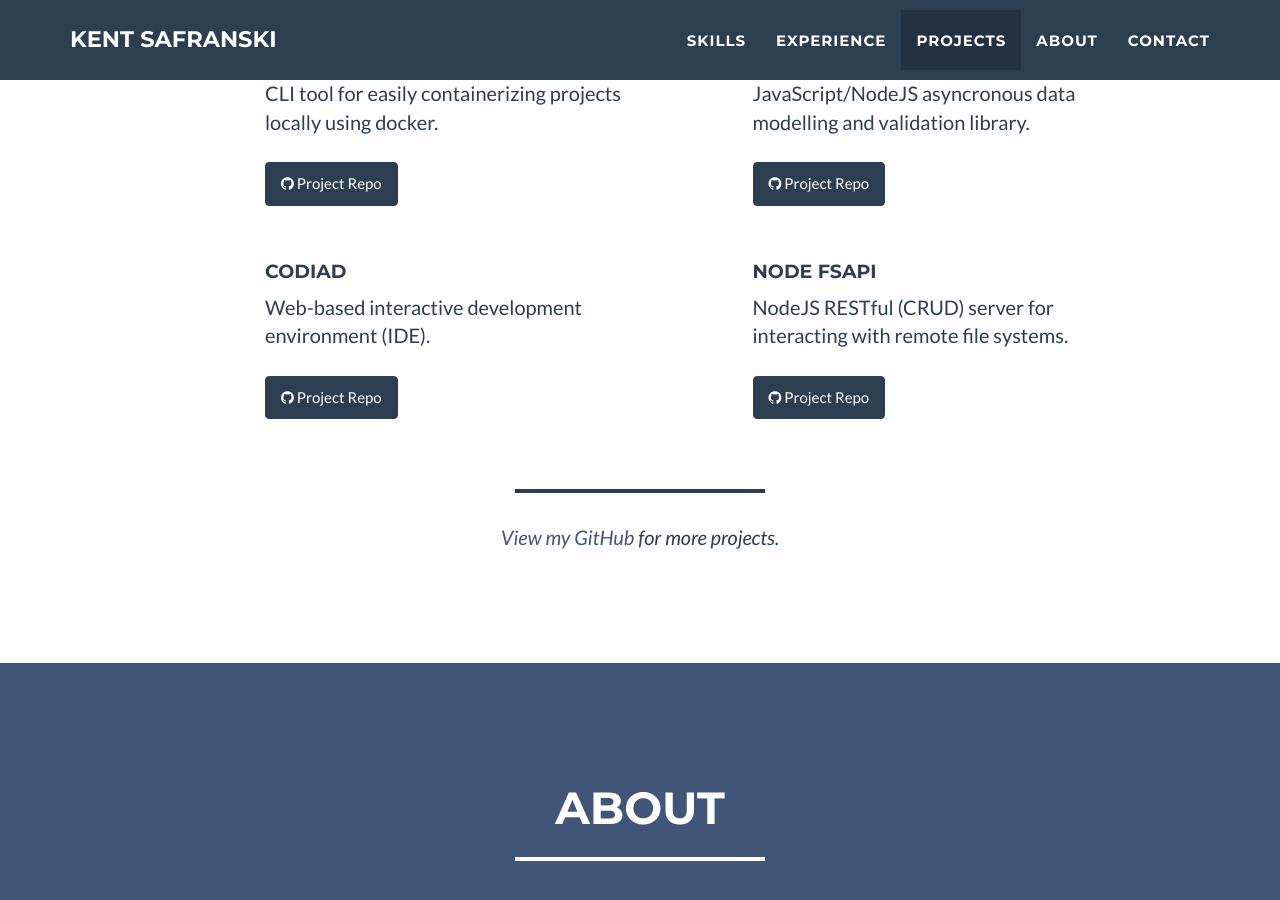
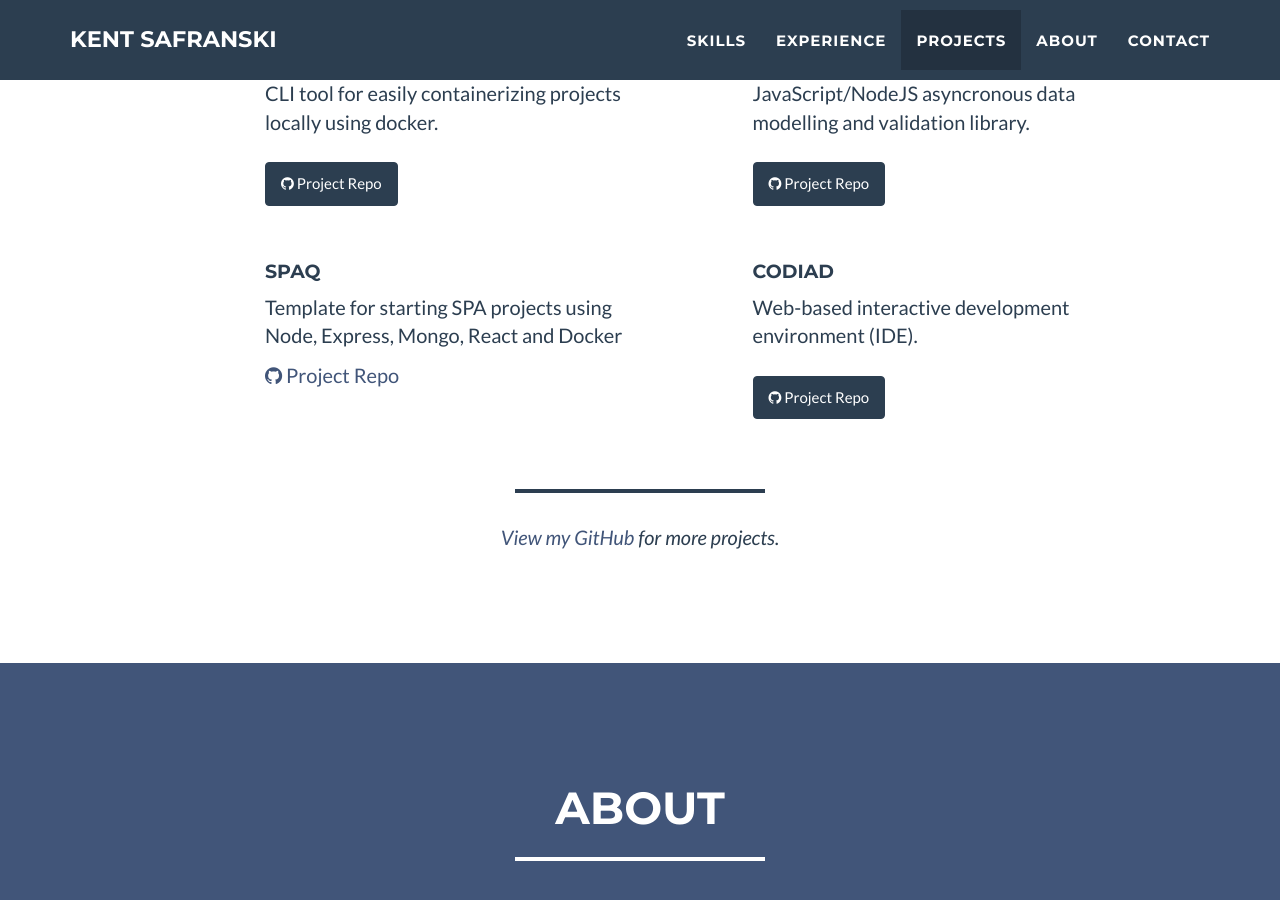
Before and after one commit to ksafranski/ksafranski.github.io, a Jekyll site: the page built from index.html, in a window 1280 px wide and 900 px high, scrolled down 3827 px. Built offline with Jekyll 4.4.1, drawn with Linux system fonts in a browser that asks for light colours.

Commit message:
feat(projects): updating project list

```diff
--- a/_includes/projects.html
+++ b/_includes/projects.html
@@ -40,23 +40,23 @@
             </div>
             <div class="row">
                 <div class="col-lg-4 col-lg-offset-2">
+                    <h4>SPAQ</h4>
+                    <p>
+                        Template for starting SPA projects using Node, Express, Mongo, React and Docker
+                    </p>
+                    <p>
+                        <a target="_blank" href="https://github.com/fluidbyte/spaq class="btn btn-primary">
+                            <i class="fa fa-github"></i> Project Repo
+                        </a>
+                    </p>
+                </div>
+             <div class="col-lg-4 col-lg-offset-1">
                     <h4>Codiad</h4>
                     <p>
                         Web-based interactive development environment (IDE).
                     </p>
                     <p>
                         <a target="_blank" href="https://github.com/Codiad/Codiad" class="btn btn-primary">
-                            <i class="fa fa-github"></i> Project Repo
-                        </a>
-                    </p>
-                </div>
-                <div class="col-lg-4 col-lg-offset-1">
-                    <h4>Node FSAPI</h4>
-                    <p>
-                        NodeJS RESTful (CRUD) server for interacting with remote file systems.
-                    </p>
-                    <p>
-                        <a target="_blank" href="https://github.com/Fluidbyte/Node-FSAPI" class="btn btn-primary">
                             <i class="fa fa-github"></i> Project Repo
                         </a>
                     </p>
```
